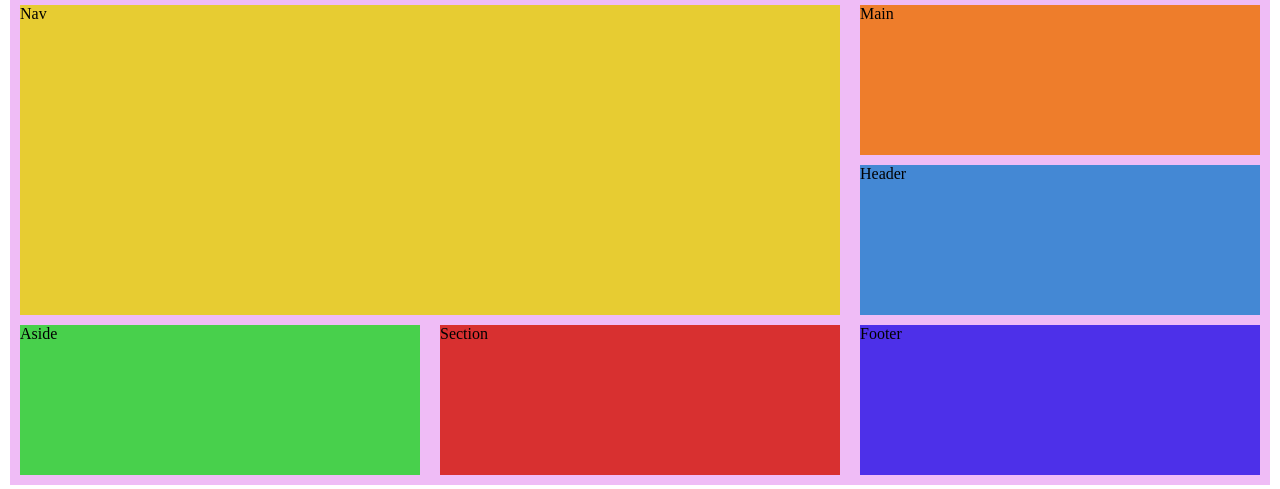
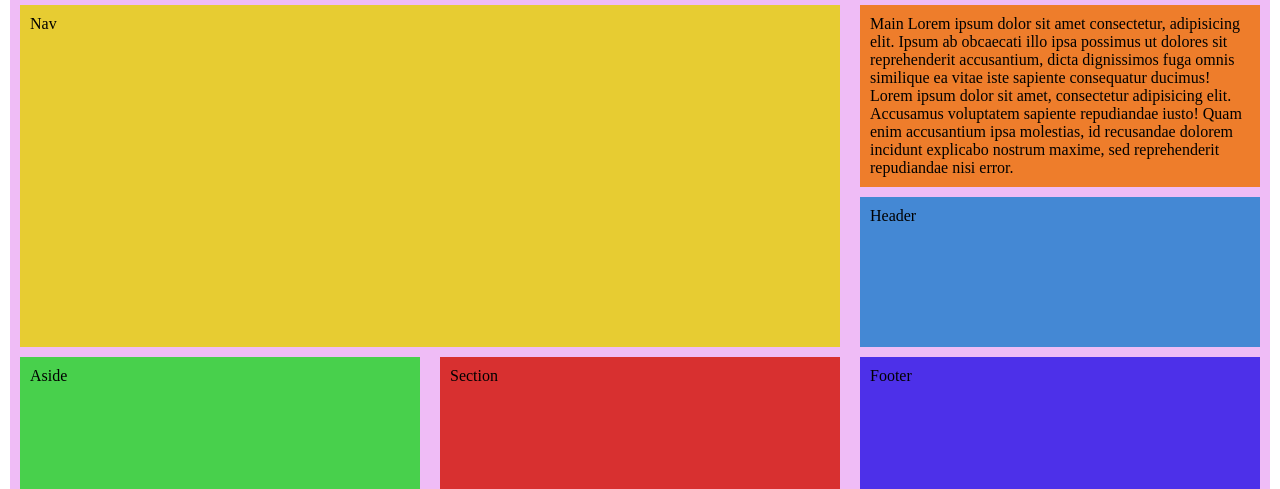
Before and after one commit to lalitlsg/CSS, a plain HTML site: page Grid/index.html in a window 1280 px wide. Shown: the part 52-541 px from the top of the page. Drawn offline with Linux system fonts and the light colour scheme.

Commit message:
minmax(), min-content, max-content

```diff
--- a/Grid/_mixins.scss
+++ b/Grid/_mixins.scss
@@ -6,6 +6,6 @@
   padding: 10px;
   display: grid;
   grid-template-columns: repeat(3, 1fr);
-  grid-template-rows: repeat(3, 150px);
+  //   grid-template-columns: max-content repeat(2, 1fr); //max-content
   gap: 10px 20px;
 }
--- a/Grid/index.html
+++ b/Grid/index.html
@@ -12,7 +12,15 @@
     <div class="wrapper">
       <header>Header</header>
       <nav>Nav</nav>
-      <main>Main</main>
+      <main>
+        Main Lorem ipsum dolor sit amet consectetur, adipisicing elit. Ipsum ab
+        obcaecati illo ipsa possimus ut dolores sit reprehenderit accusantium,
+        dicta dignissimos fuga omnis similique ea vitae iste sapiente
+        consequatur ducimus! Lorem ipsum dolor sit amet, consectetur adipisicing
+        elit. Accusamus voluptatem sapiente repudiandae iusto! Quam enim
+        accusantium ipsa molestias, id recusandae dolorem incidunt explicabo
+        nostrum maxime, sed reprehenderit repudiandae nisi error.
+      </main>
       <aside>Aside</aside>
       <section>Section</section>
       <footer>Footer</footer>
--- a/Grid/style.scss
+++ b/Grid/style.scss
@@ -9,10 +9,12 @@
 
 .wrapper {
   @include wrapper-parent;
+  grid-template-rows: repeat(3, minmax(150px, min-content));
 
   @each $key, $value in $wrapper-child-bg-color {
     #{$key} {
       background-color: $value;
+      padding: 10px;
       //postioning header in place of footer
       @if $key == "header" {
         grid-area: 2 / 3 / 3 / 4;
```
Also changed, not shown: Grid/style.css, 1 other file.
